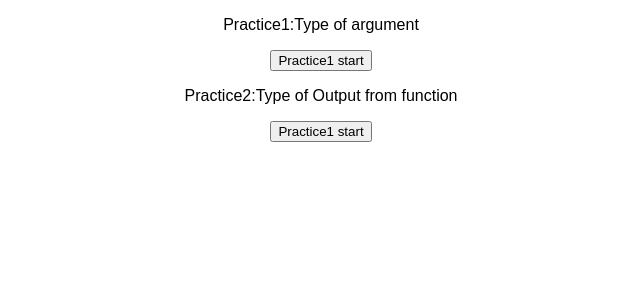
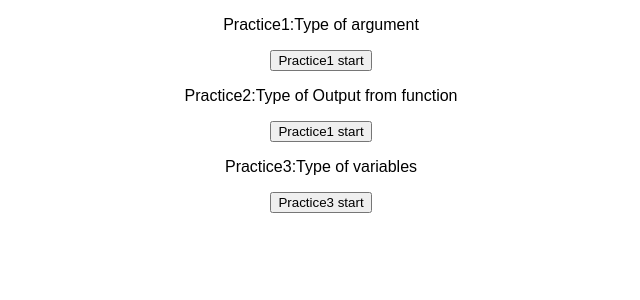
Before and after one commit to koyamal/earn-react-08, a React (Create React App) app: page / in a window 1280 px wide. Shown: the top 300 px of the page, without its empty margins (319-959 px from the left). Built offline with nearby package versions, Linux system fonts and the light colour scheme.

Commit message:
Practice3: Type of variables

```diff
--- a/src/App.tsx
+++ b/src/App.tsx
@@ -1,5 +1,6 @@
 import { Practice1 } from "./practices/Practice1";
 import { Practice2 } from "./practices/Practice2";
+import { Practice3 } from "./practices/Practice3";
 import "./styles.css";
 
 export default function App() {
@@ -7,6 +8,7 @@
     <div className="App">
       <Practice1 />
       <Practice2 />
+      <Practice3 />
     </div>
   );
 }
--- /dev/null
+++ b/src/practices/Practice3.tsx
@@ -0,0 +1,19 @@
+export const Practice3 = () => {
+  const getTotalFee = (num: number): number => {
+    const total = num * 1.1;
+    return total;
+  };
+
+  const onClickPractice = () => {
+    let total: number = 0;
+    total = getTotalFee(1000);
+    console.log(total);
+  };
+
+  return (
+    <div>
+      <p>Practice3:Type of variables</p>
+      <button onClick={onClickPractice}>Practice3 start</button>
+    </div>
+  );
+};
```
